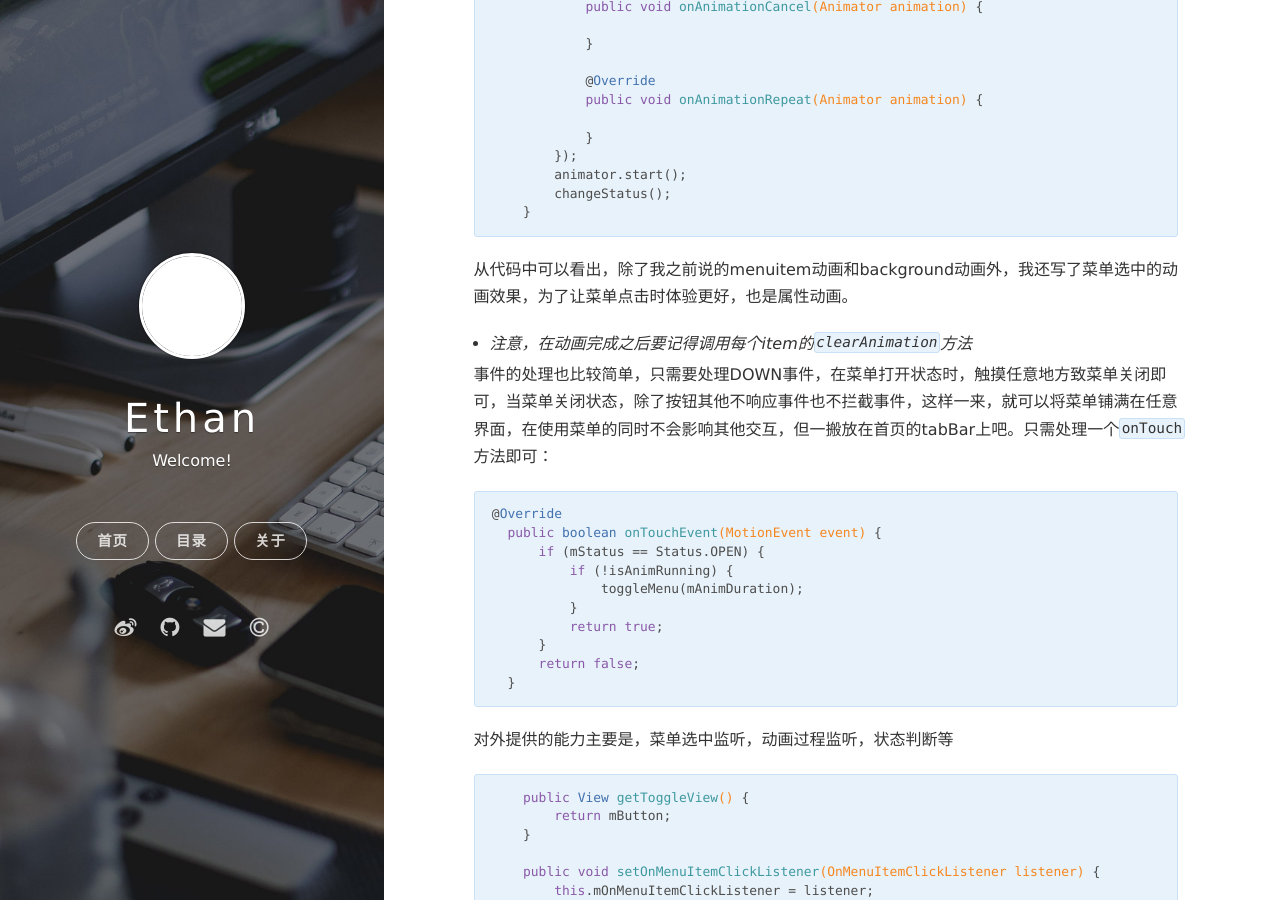
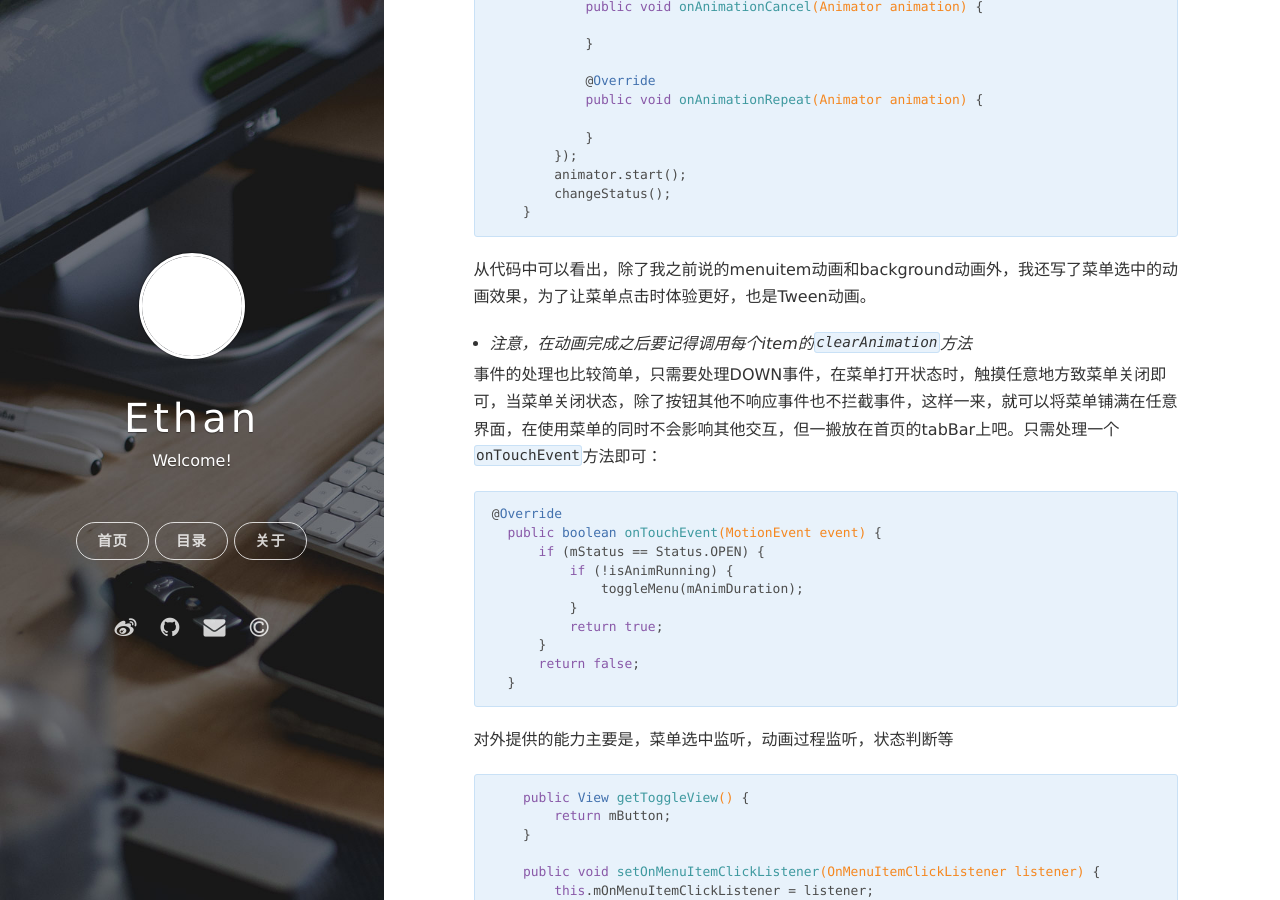
Before and after one commit to Ethan-9606/Ethan-9606.github.io, a Jekyll site: the page built from _posts/2017-03-14-Teambition首页菜单剖析.md, in a window 1280 px wide and 900 px high, scrolled down 10487 px. Built offline with Jekyll 4.4.1, drawn with Linux system fonts in a browser that asks for light colours; nearby versions of some CDN libraries; comment, search, counter and statistics services are not loaded.

Commit message:
first blog

````diff
--- a/_posts/2017-03-14-Teambition首页菜单剖析.md
+++ b/_posts/2017-03-14-Teambition首页菜单剖析.md
@@ -468,11 +468,11 @@ private void toggleMenuItemAnim(int pos, int duration) {
         changeStatus();
     }
 ```
-从代码中可以看出，除了我之前说的menuitem动画和background动画外，我还写了菜单选中的动画效果，为了让菜单点击时体验更好，也是属性动画。
+从代码中可以看出，除了我之前说的menuitem动画和background动画外，我还写了菜单选中的动画效果，为了让菜单点击时体验更好，也是Tween动画。
 
 * *注意，在动画完成之后要记得调用每个item的`clearAnimation`方法*
 
-事件的处理也比较简单，只需要处理DOWN事件，在菜单打开状态时，触摸任意地方致菜单关闭即可，当菜单关闭状态，除了按钮其他不响应事件也不拦截事件，这样一来，就可以将菜单铺满在任意界面，在使用菜单的同时不会影响其他交互，但一搬放在首页的tabBar上吧。只需处理一个`onTouch`方法即可：
+事件的处理也比较简单，只需要处理DOWN事件，在菜单打开状态时，触摸任意地方致菜单关闭即可，当菜单关闭状态，除了按钮其他不响应事件也不拦截事件，这样一来，就可以将菜单铺满在任意界面，在使用菜单的同时不会影响其他交互，但一搬放在首页的tabBar上吧。只需处理一个`onTouchEvent`方法即可：
 ```java
 @Override
   public boolean onTouchEvent(MotionEvent event) {
````
